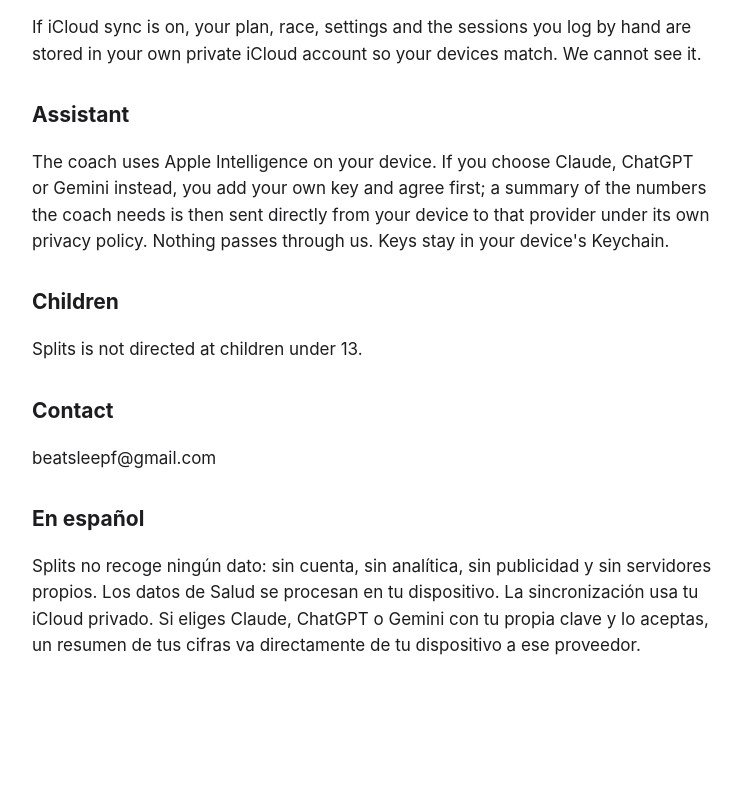
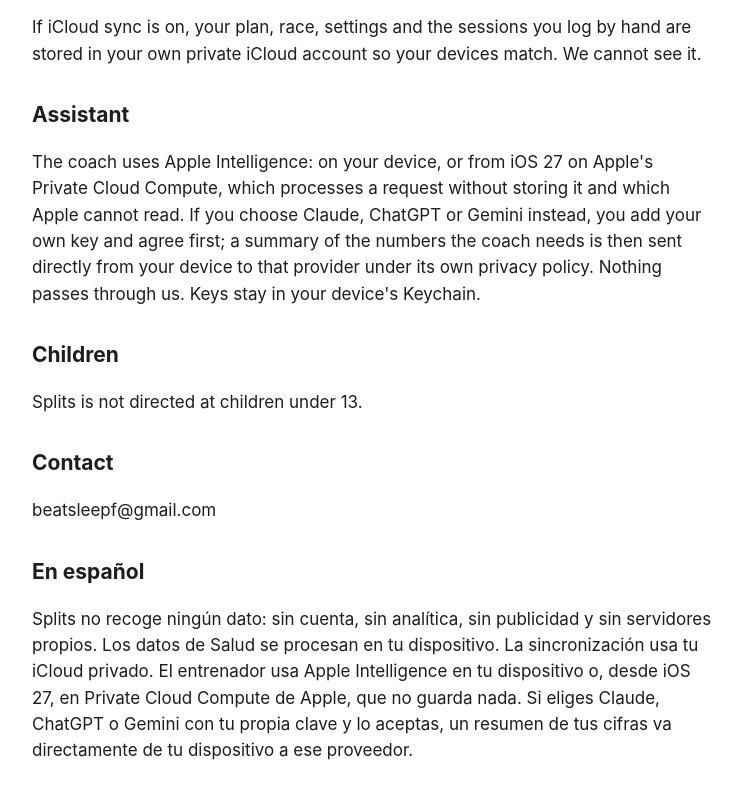
Before and after one commit to Javi7899/splits-web, a plain HTML site: page privacy.html in a window 1280 px wide. Shown: the part 495-1294 px from the top of the page, without its empty margins (268-1010 px from the left). Before the commit the page ends 1218 px from the top, so only its background shows below. Drawn offline with Linux system fonts and the light colour scheme.

Commit message:
Privacy: Private Cloud Compute on iOS 27

```diff
--- a/privacy.html
+++ b/privacy.html
@@ -2,7 +2,7 @@
 <p><strong>Splits collects no data.</strong> There is no account, no analytics, no advertising and no server of ours.</p>
 <h2>Apple Health</h2><p>With your permission, Splits reads workouts, heart rate, heart rate variability, sleep and other measures from Apple Health, and can write the workouts you tick off. This data is processed on your device and is never sent to us, sold, or used for advertising.</p>
 <h2>iCloud</h2><p>If iCloud sync is on, your plan, race, settings and the sessions you log by hand are stored in your own private iCloud account so your devices match. We cannot see it.</p>
-<h2>Assistant</h2><p>The coach uses Apple Intelligence on your device. If you choose Claude, ChatGPT or Gemini instead, you add your own key and agree first; a summary of the numbers the coach needs is then sent directly from your device to that provider under its own privacy policy. Nothing passes through us. Keys stay in your device's Keychain.</p>
+<h2>Assistant</h2><p>The coach uses Apple Intelligence: on your device, or from iOS 27 on Apple's Private Cloud Compute, which processes a request without storing it and which Apple cannot read. If you choose Claude, ChatGPT or Gemini instead, you add your own key and agree first; a summary of the numbers the coach needs is then sent directly from your device to that provider under its own privacy policy. Nothing passes through us. Keys stay in your device's Keychain.</p>
 <h2>Children</h2><p>Splits is not directed at children under 13.</p>
 <h2>Contact</h2><p>beatsleepf@gmail.com</p>
-<h2 lang='es'>En español</h2><p lang='es'>Splits no recoge ningún dato: sin cuenta, sin analítica, sin publicidad y sin servidores propios. Los datos de Salud se procesan en tu dispositivo. La sincronización usa tu iCloud privado. Si eliges Claude, ChatGPT o Gemini con tu propia clave y lo aceptas, un resumen de tus cifras va directamente de tu dispositivo a ese proveedor.</p></main></body></html>
+<h2 lang='es'>En español</h2><p lang='es'>Splits no recoge ningún dato: sin cuenta, sin analítica, sin publicidad y sin servidores propios. Los datos de Salud se procesan en tu dispositivo. La sincronización usa tu iCloud privado. El entrenador usa Apple Intelligence en tu dispositivo o, desde iOS 27, en Private Cloud Compute de Apple, que no guarda nada. Si eliges Claude, ChatGPT o Gemini con tu propia clave y lo aceptas, un resumen de tus cifras va directamente de tu dispositivo a ese proveedor.</p></main></body></html>
```
